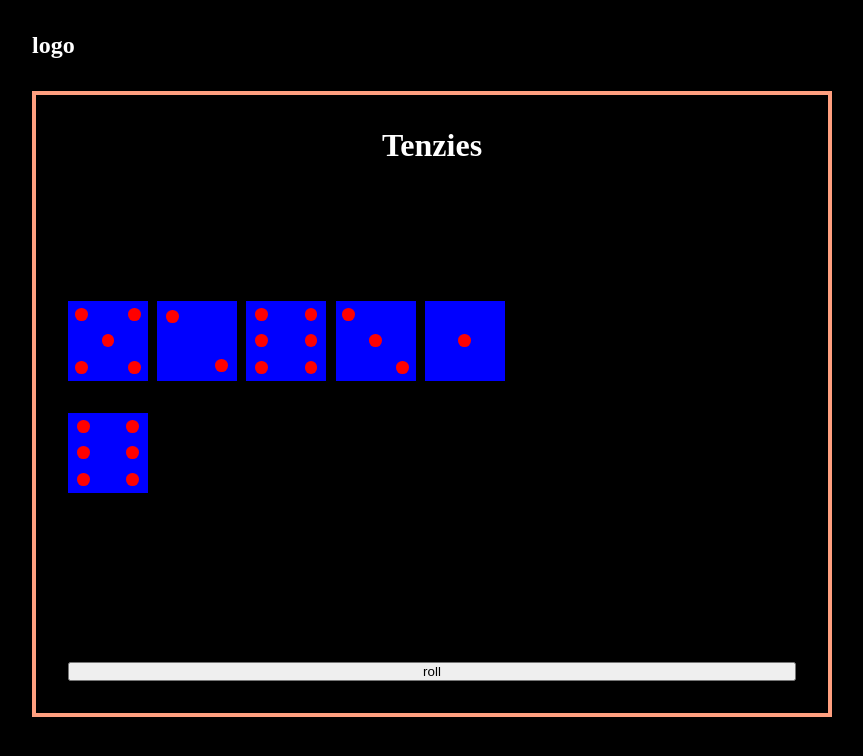
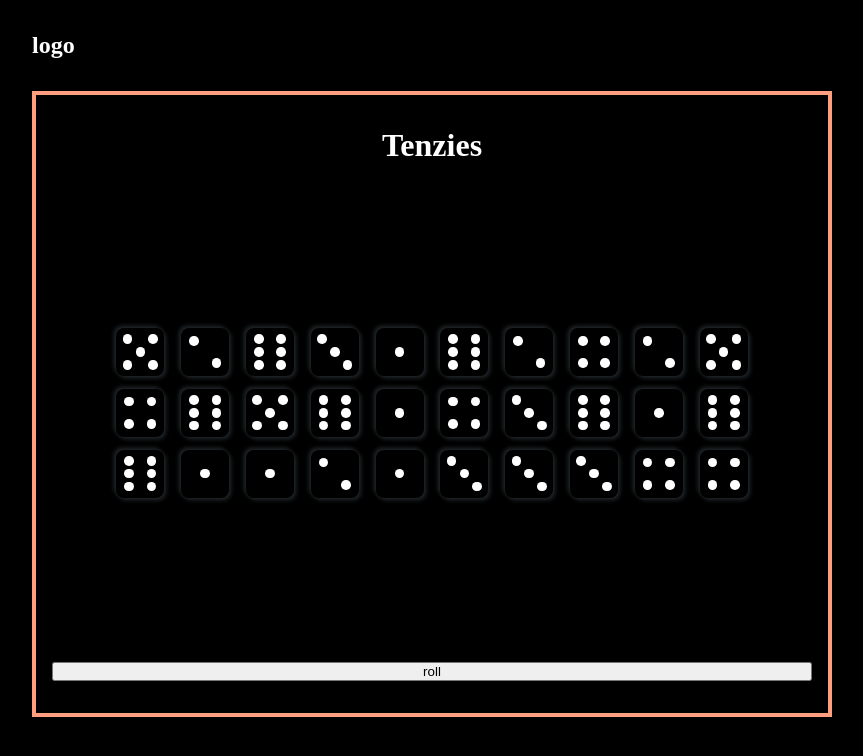
Before and after one commit to Vhickyy/tenzies-v2, a React (Vite) app: page / in a window 1280 px wide. Both pictures are taken after a click on the button "Start Game". Shown: the top 756 px of the page, without its empty margins (208-1071 px from the left). Built offline with nearby package versions, Linux system fonts and the light colour scheme.

Commit message:
Styling the dice

```diff
--- a/src/App.tsx
+++ b/src/App.tsx
@@ -27,10 +27,11 @@ function App() {
 export default App;
 
 const Wrapper = styled.main`
+  background-color: #24292d;
   background-color: black;
   color: white;
   .main{
-    width: min(80%,50rem);
+    width: min(90%,50rem);
     margin: 0 auto;
     /* background-color: cornsilk; */
     height: 100vh;
@@ -42,7 +43,7 @@ const Wrapper = styled.main`
     /* background-color: pink; */
     height: 85%;
     text-align: center;
-    padding: 2rem;
+    padding: 2rem 1rem;
     display: flex;
     flex-direction: column;
     justify-content: space-between;
--- a/src/components/DiceFace.tsx
+++ b/src/components/DiceFace.tsx
@@ -1,8 +1,7 @@
-import { useEffect } from "react";
 import styled from "styled-components";
 import { useTenzies } from "../context/TenziesContext";
 const DiceFace = ({value,id}:{value:number,id:number}) => {
-  const {holdDice,diceArray} = useTenzies();
+  const {holdDice} = useTenzies();
   let dotStyle:string = '';
   if(value === 1){
     dotStyle = 'one'
@@ -17,10 +16,6 @@ const DiceFace = ({value,id}:{value:number,id:number}) => {
   }else{
     dotStyle = 'six'
   }
-  useEffect(()=>{
-    console.log(diceArray);
-
-  },[diceArray])
   const fun = () => {
     let newValue = [];
     for (let i:number = 1; i <= value; i++){
@@ -41,10 +36,14 @@ export default DiceFace;
 
 const Wrapper = styled.div`
     .dotface{
-        background-color:blue;
-        height:5rem;
-        width:5rem;
-        margin-bottom:2rem;
+        background-color: #24292d;
+        background-color: black;
+        box-shadow: -2px -2px 4px #24292d, 2px 2px 4px #24292d;
+        height: 3rem;
+        width: 3rem;
+        padding: .3rem;
+        border-radius: 0.5rem;
+        border: none;
         display: grid;
         place-items: center;
         grid-template-areas:
@@ -53,10 +52,10 @@ const Wrapper = styled.div`
         "f . g";
     }
     .dot{
-        height:.8rem;
-        width:.8rem;
-        background-color:red;
-        border-radius:50%;
+        height:.6rem;
+        width: .6rem;
+        background-color:#fff;
+        border-radius: 50%;
     }
     .one .dot:first-child,.three .dot:nth-child(3), .five .dot:first-child{
         grid-area: d;
--- a/src/components/DiceWrapper.tsx
+++ b/src/components/DiceWrapper.tsx
@@ -22,9 +22,17 @@ const DiceWrapper = () => {
 export default DiceWrapper;
 
 const Wrapper = styled.div`
-width:60%;
-  display:flex;
-  justify-content:space-between;
-  flex-wrap:wrap;
-
+  width: min(100%,25rem);
+  margin: 0 auto;
+  display: grid;
+  place-items: center;
+  grid-template-columns: repeat(5,1fr);
+  gap: .8rem .5rem;
+  @media screen and (min-width: 30rem){
+    grid-template-columns: repeat(6,1fr);
+  }
+  @media screen and (min-width: 50rem){
+    width: 40rem;
+    grid-template-columns: repeat(10,1fr);
+  }
 `
--- a/src/context/TenziesContext.tsx
+++ b/src/context/TenziesContext.tsx
@@ -3,7 +3,7 @@ import * as React from 'react';
 import { reducer, initialStateProps, DiceProps } from "./TenziesReducer";
 const generateDiceArray = () => {
     const diceArray:DiceProps[] = [];
-    for (let i:number = 1; i <= 6; i++){
+    for (let i:number = 1; i <= 30; i++){
         const random = Math.floor(Math.random() * 6) + 1;
         diceArray.push({id:i,value:random,isHeld:false})
     }
```
